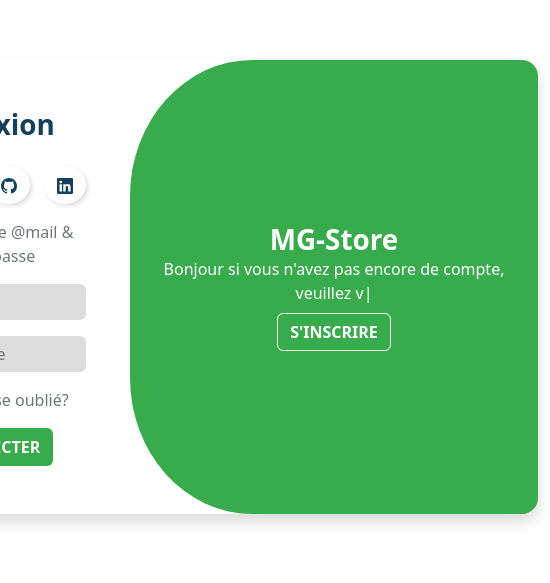
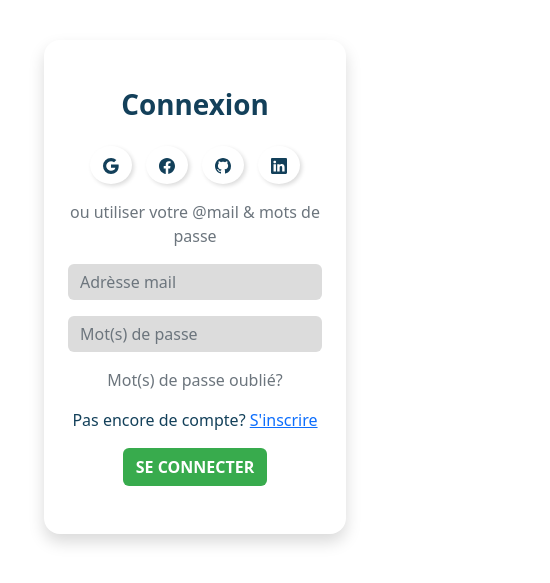
Before and after one commit to Princee04/Mg-Store, a React (Vite) app: page / in a window 390 px wide. Shown: the part 135-718 px from the top of the page, 550 px wide, since content can reach past the window. Built offline with nearby package versions, Linux system fonts and the light colour scheme.

Commit message:
SignIn & SignUp responsive + lien d'aide

```diff
--- a/src/components/Forms/SignIn/SignIn.module.css
+++ b/src/components/Forms/SignIn/SignIn.module.css
@@ -54,3 +54,9 @@
   color: inherit;
   font-weight: bold;
 }
+
+@media (max-width: 768px) {
+  .right {
+    display: none;
+  }
+}
--- a/src/components/Forms/SignIn/SignInForm/SignInForm.jsx
+++ b/src/components/Forms/SignIn/SignInForm/SignInForm.jsx
@@ -1,5 +1,7 @@
 import React from "react";
 import Button from "../../../Buttons/Button";
+import { Link } from "react-router-dom";
+import { helpLink } from "./SignInForm.module.css";
 
 const SignInForm = () => {
   return (
@@ -19,6 +21,9 @@
         />
       </div>
       <div className="text-secondary my-3">Mot(s) de passe oublié?</div>
+      <div className={`${helpLink} mb-3`}>
+        Pas encore de compte? <Link to={"/signup"}>S'inscrire</Link>
+      </div>
       <Button type={"submit"}>SE CONNECTER</Button>
     </form>
   );
--- /dev/null
+++ b/src/components/Forms/SignIn/SignInForm/SignInForm.module.css
@@ -0,0 +1,9 @@
+.helpLink {
+  display: none;
+}
+
+@media (max-width: 768px) {
+  .helpLink {
+    display: block;
+  }
+}
--- a/src/components/Forms/SignUp/SignUp.module.css
+++ b/src/components/Forms/SignUp/SignUp.module.css
@@ -54,3 +54,9 @@
   color: #fff !important;
   font-weight: bold;
 }
+
+@media (max-width: 768px) {
+  .left {
+    display: none;
+  }
+}
--- a/src/components/Forms/SignUp/SignUpForm/SignUpForm.jsx
+++ b/src/components/Forms/SignUp/SignUpForm/SignUpForm.jsx
@@ -1,5 +1,7 @@
 import React from "react";
 import Button from "../../../Buttons/Button";
+import { helpLink } from "./SignUpForm.module.css";
+import { Link } from "react-router-dom";
 
 const SignUpForm = () => {
   return (
@@ -25,6 +27,9 @@
           placeholder="Mot(s) de passe"
         />
       </div>
+      <div className={`${helpLink} mb-3`}>
+        Déja inscrit? <Link to={"/"}>Se connecter</Link>
+      </div>
       <Button type={"submit"}>S'INSCRIRE</Button>
     </form>
   );
--- /dev/null
+++ b/src/components/Forms/SignUp/SignUpForm/SignUpForm.module.css
@@ -0,0 +1,9 @@
+.helpLink {
+  display: none;
+}
+
+@media (max-width: 768px) {
+  .helpLink {
+    display: block;
+  }
+}
```
